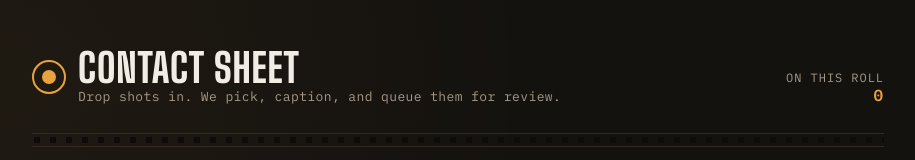
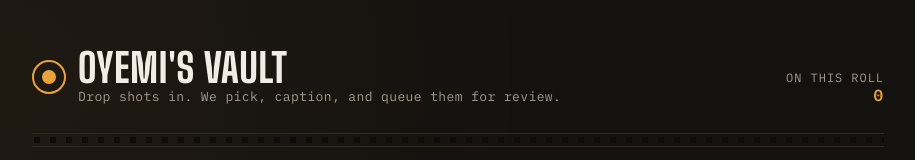
Before and after one commit to aybamibello-coder/Proxxie, a plain HTML site: page sibling-automation/public/index.html in a window 1280 px wide. Shown: the top 160 px of the page, without its empty margins (182-1097 px from the left). Drawn offline with Linux system fonts and the light colour scheme; no server answers.

Commit message:
Rename to Oyemi's Vault

```diff
--- a/sibling-automation/public/index.html
+++ b/sibling-automation/public/index.html
@@ -3,7 +3,7 @@
 <head>
 <meta charset="UTF-8">
 <meta name="viewport" content="width=device-width, initial-scale=1.0">
-<title>Contact Sheet — Upload Queue</title>
+<title>Oyemi's Vault — Upload Queue</title>
 <link rel="preconnect" href="https://fonts.googleapis.com">
 <link rel="preconnect" href="https://fonts.gstatic.com" crossorigin>
 <link href="https://fonts.googleapis.com/css2?family=Big+Shoulders+Display:wght@600;700;800&family=IBM+Plex+Mono:wght@400;500;600&display=swap" rel="stylesheet">
@@ -154,7 +154,7 @@
     <div class="brand">
       <div class="brand-mark"></div>
       <div>
-        <h1>Contact Sheet</h1>
+        <h1>Oyemi's Vault</h1>
         <div class="tagline">Drop shots in. We pick, caption, and queue them for review.</div>
       </div>
     </div>
```
